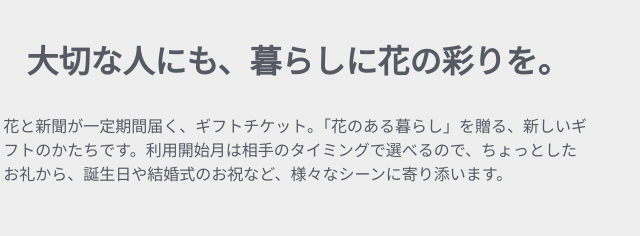
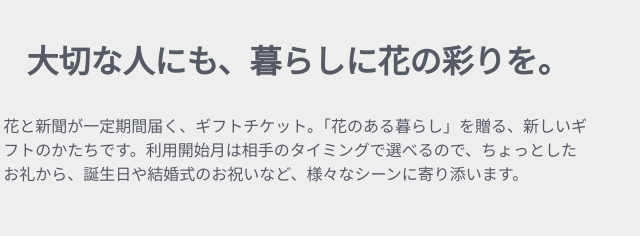
Before and after one commit to botanic-in/faretoqe, a plain HTML site: page index.html in a window 1280 px wide. Shown: the part 4889-5125 px from the top of the page, 342-982 px from the left. Drawn offline with nearby package versions, Linux system fonts and the light colour scheme.

Commit message:
Update index.html

```diff
--- a/index.html
+++ b/index.html
@@ -531,7 +531,7 @@
       <div class="columns is-mobile has-text-left">
         <div class="column is-8-desktop is-offset-2-desktop mb-10">
           <p>
-            花と新聞が一定期間届く、ギフトチケット。「花のある暮らし」を贈る、新しいギフトのかたちです。利用開始月は相手のタイミングで選べるので、ちょっとしたお礼から、誕生日や結婚式のお祝など、様々なシーンに寄り添います。
+            花と新聞が一定期間届く、ギフトチケット。「花のある暮らし」を贈る、新しいギフトのかたちです。利用開始月は相手のタイミングで選べるので、ちょっとしたお礼から、誕生日や結婚式のお祝いなど、様々なシーンに寄り添います。
           </p>
         </div>
       </div>
```
